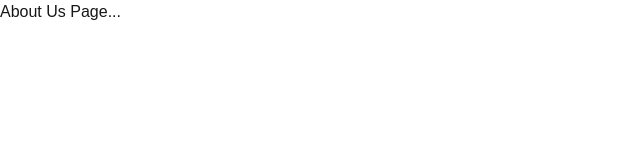
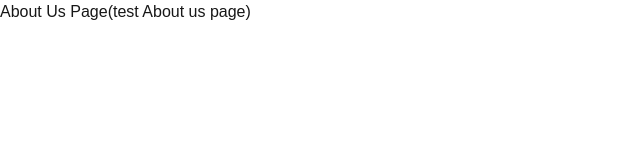
Before and after one commit to Ahmed39-lab/demoTyre, a Next.js app: page /about in a window 1280 px wide. Shown: the top 160 px of the page, without its empty margins (0-640 px from the left). Built offline with nearby package versions, Linux system fonts and the light colour scheme.

Commit message:
changes 6:29

```diff
--- a/app/about/page.tsx
+++ b/app/about/page.tsx
@@ -2,7 +2,7 @@ import React from 'react'
 
 function page() {
   return (
-    <div><h2>About Us Page...</h2></div>
+    <div><h2>About Us Page(test About us page)</h2></div>
   )
 }
 
```
